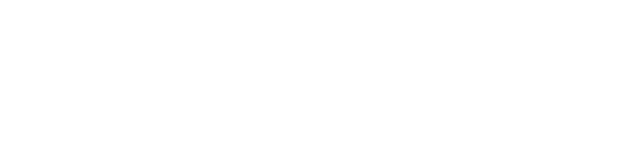
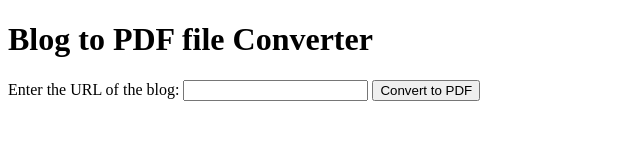
Before and after one commit to CBID2/blog-pdf-converter-, a plain HTML site: page index.html in a window 1280 px wide. Shown: the whole page, without its empty margins (0-640 px from the left). Drawn offline with Linux system fonts and the light colour scheme.

Commit message:
feat: add input for url and submit button
Signed-off-by: Christine Belzie <shecoder30@gmail.com>

```diff
--- a/index.html
+++ b/index.html
@@ -5,5 +5,16 @@
 		<meta name="viewport" content="width=device-width, initial-scale=1.0" />
 		<title>Blog to PDF file Converter</title>
 	</head>
-	<body></body>
+	<body>
+		<main>
+			<h1>Blog to PDF file Converter</h1>
+			<section>
+				<form>
+					<label for="url">Enter the URL of the blog:</label>
+					<input type="url" id="url" name="url" required />
+					<button type="submit">Convert to PDF</button>
+				</form>
+			</section>
+		</main>
+	</body>
 </html>
```
